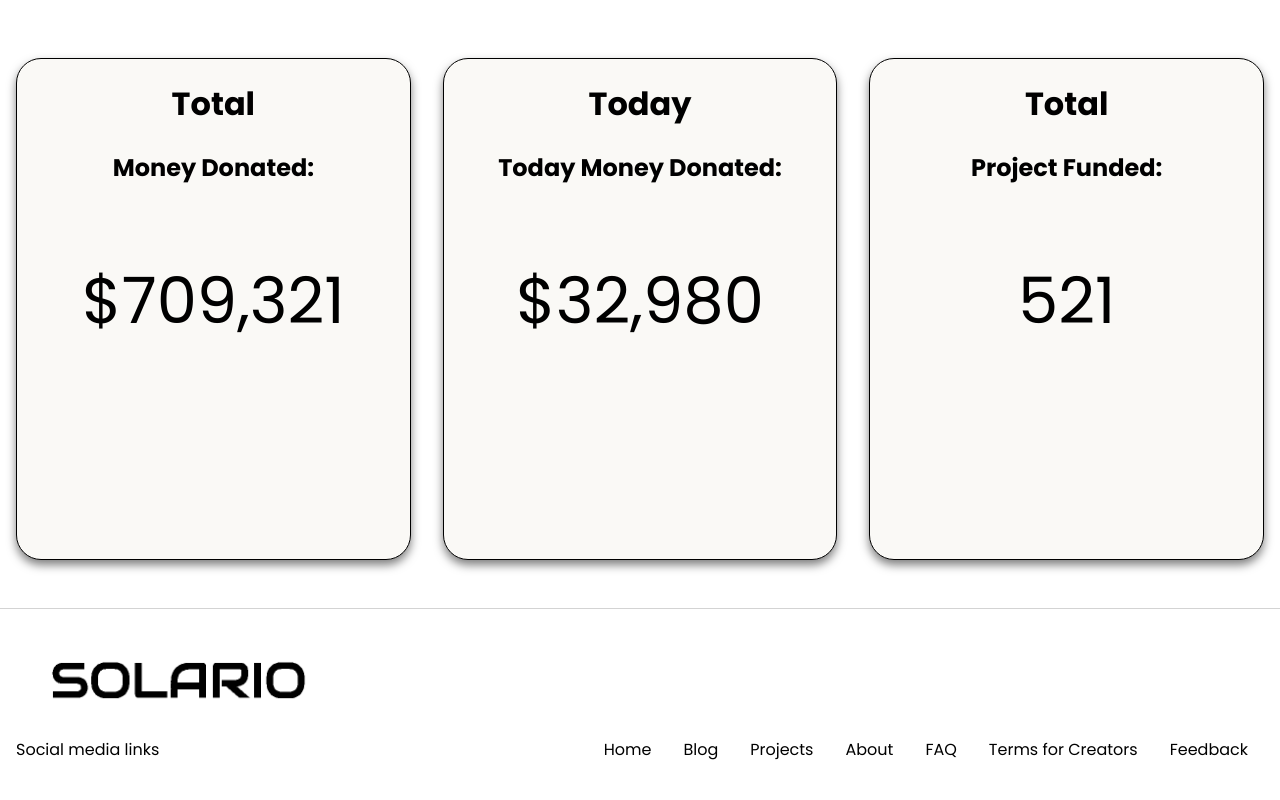
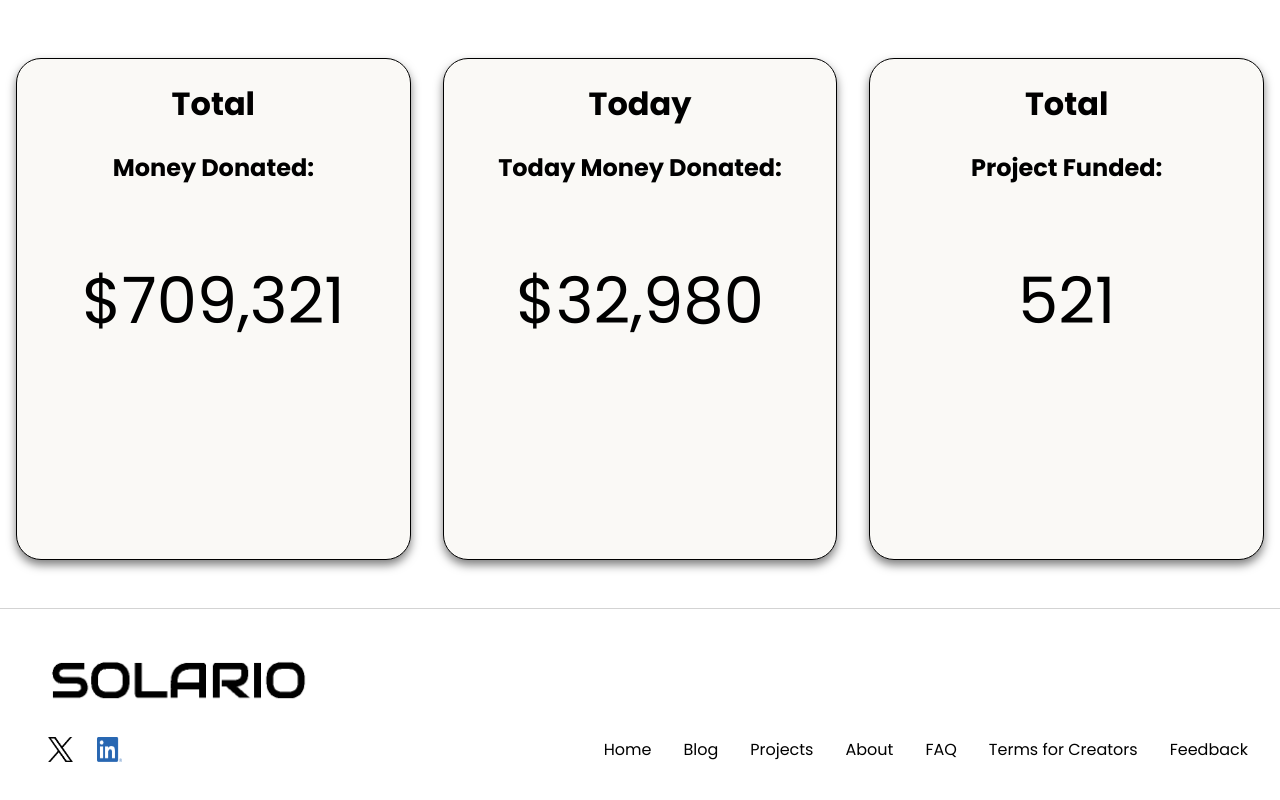
Before and after one commit to VDominik/SolanaFunding, a React (Create React App) app in the folder frontend/: page / in a window 1280 px wide. Shown: the part 1344-2144 px from the top of the page. Built offline with nearby package versions, Linux system fonts and the light colour scheme; what @solana/web3.js would draw is missing.

Commit message:
Added social icons to the footer

```diff
--- a/frontend/src/Footer/footer.css
+++ b/frontend/src/Footer/footer.css
@@ -17,14 +17,40 @@
     height: 48px;
 }
 
+.footer-socials {
+    display: flex;
+    padding-left: 32px;
+
+}
+
+.social-logo {
+    height: 25px;
+    width: 25px;
+    margin-right: 24px;
+}
+
+.social-logo a{
+    padding: 0;
+}
+
+.social-logo a img {
+    height: 100%;
+    width: 100%;
+    padding: 0;
+}
+
 .footer-container {
     display: flex;
     justify-content: space-between;
     padding-top: 32px;
+    align-items: center;
 }
 
 .footer-container a {
     text-decoration: none;
     color: black;
-    padding: 16px;
 }
+
+.subpages-wrapper a{
+    padding: 0 16px 0 16px;
+}
--- a/frontend/src/Footer/footer.js
+++ b/frontend/src/Footer/footer.js
@@ -1,22 +1,32 @@
-import { NavLink } from 'react-router-dom'
-import './footer.css'
-import Logo from './textBlack.png'
+import { NavLink } from "react-router-dom";
+import "./footer.css";
+import Logo from "./textBlack.png";
+import XLogo from "./xlogo.png";
+import LinkedInLogo from "./linkedinlogo.png";
 
 const Footer = () => {
-
-
   return (
     <div className="footer">
-      <div className='footer-logo-wrapper'>
+      <div className="footer-logo-wrapper">
         <div className="footer-logo">
-          <a href='/'><img src={Logo}  alt="Logo" className='footer-logo' /></a>
+          <img src={Logo} alt="Logo" className="footer-logo" />
         </div>
       </div>
       <div className="footer-container">
+        <div className="footer-socials">
+          <div className="social-logo">
+            <a href="/">
+              <img src={XLogo} alt="Logo" className="footer-logo" />
+            </a>
+          </div>
+          <div className="social-logo">
+            <a href="/">
+              <img src={LinkedInLogo} alt="Logo" className="footer-logo" />
+            </a>
+          </div>
+        </div>
 
-          <div>Social media links</div>
-
-          <div>
+        <div className="subpages-wrapper">
           <NavLink to="/">Home</NavLink>
 
           <NavLink to="/blog">Blog</NavLink>
@@ -33,6 +43,6 @@ const Footer = () => {
         </div>
       </div>
     </div>
-  )
-}
+  );
+};
 export default Footer;
```
Also changed, not shown: frontend/src/Footer/linkedinlogo.png (added), frontend/src/Footer/xlogo.png (added). Lines whose indentation alone changed are shown as unchanged.
